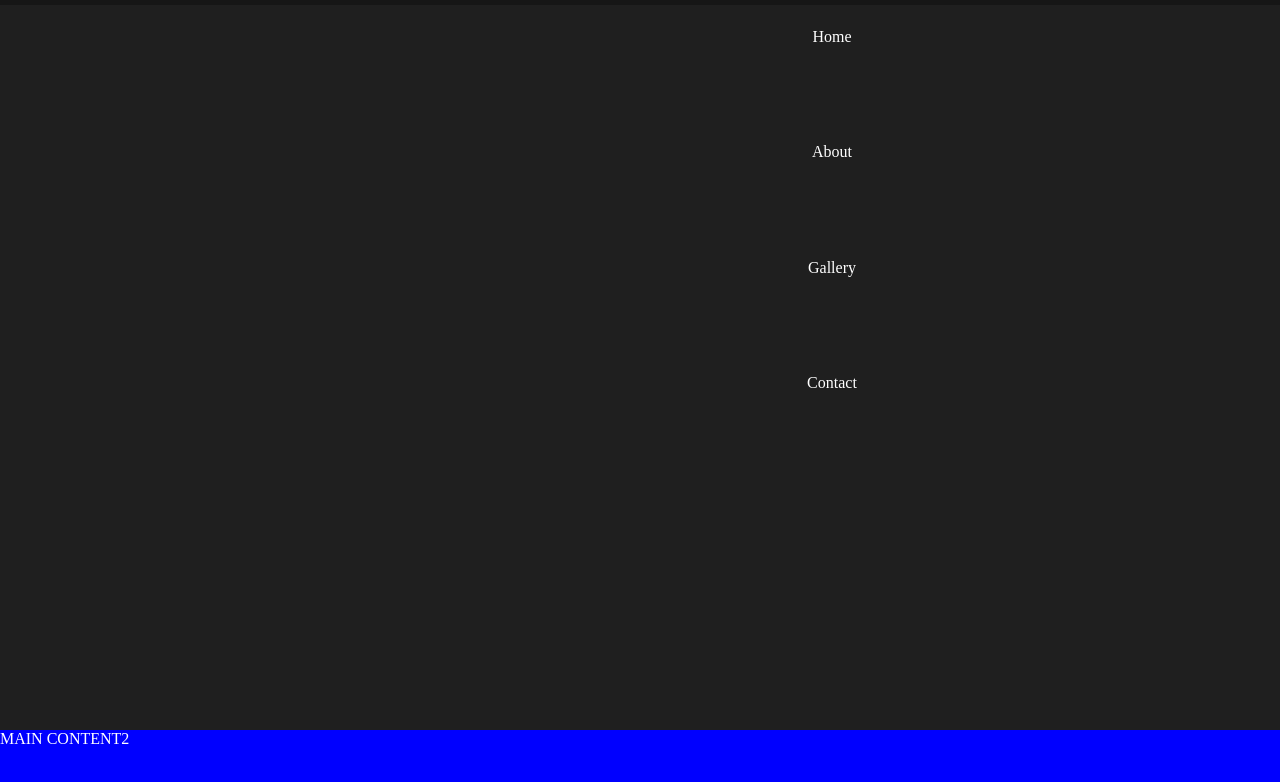
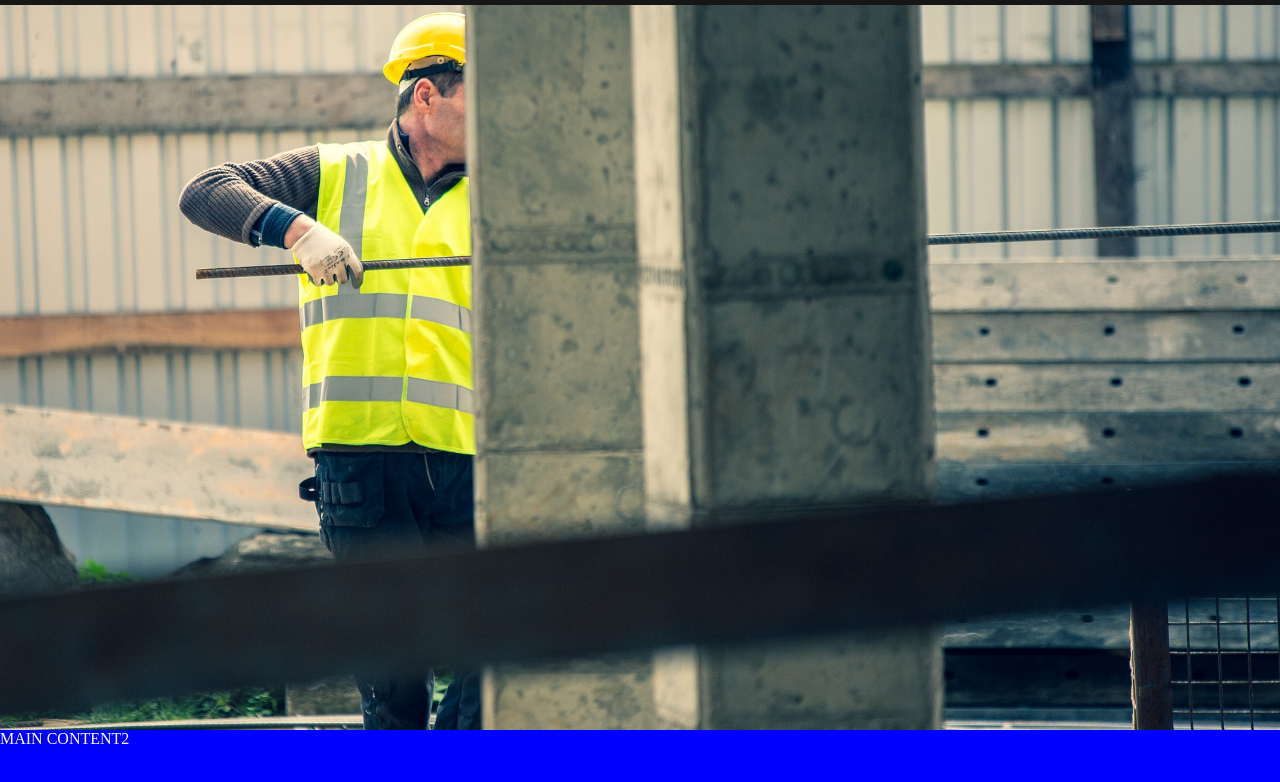
Before and after one commit to scorpio13pl/baumatmax, a website: page index.html in a window 1280 px wide. Shown: the part 70-852 px from the top of the page. Drawn offline with nearby package versions, Linux system fonts and the light colour scheme; the site is published under a folder, as on GitHub Pages, so addresses that start at the root find nothing.

Commit message:
changed bgc path

```diff
--- a/styles/style.css
+++ b/styles/style.css
@@ -65,7 +65,7 @@ header {
 }
 
 .container {
-  background-image: url("/assets/background_image.jpg");
+  background-image: url("../assets/background_image.jpg");
   background-size: cover;
   width: 100%;
   height: calc(100vh - 75px);
```
